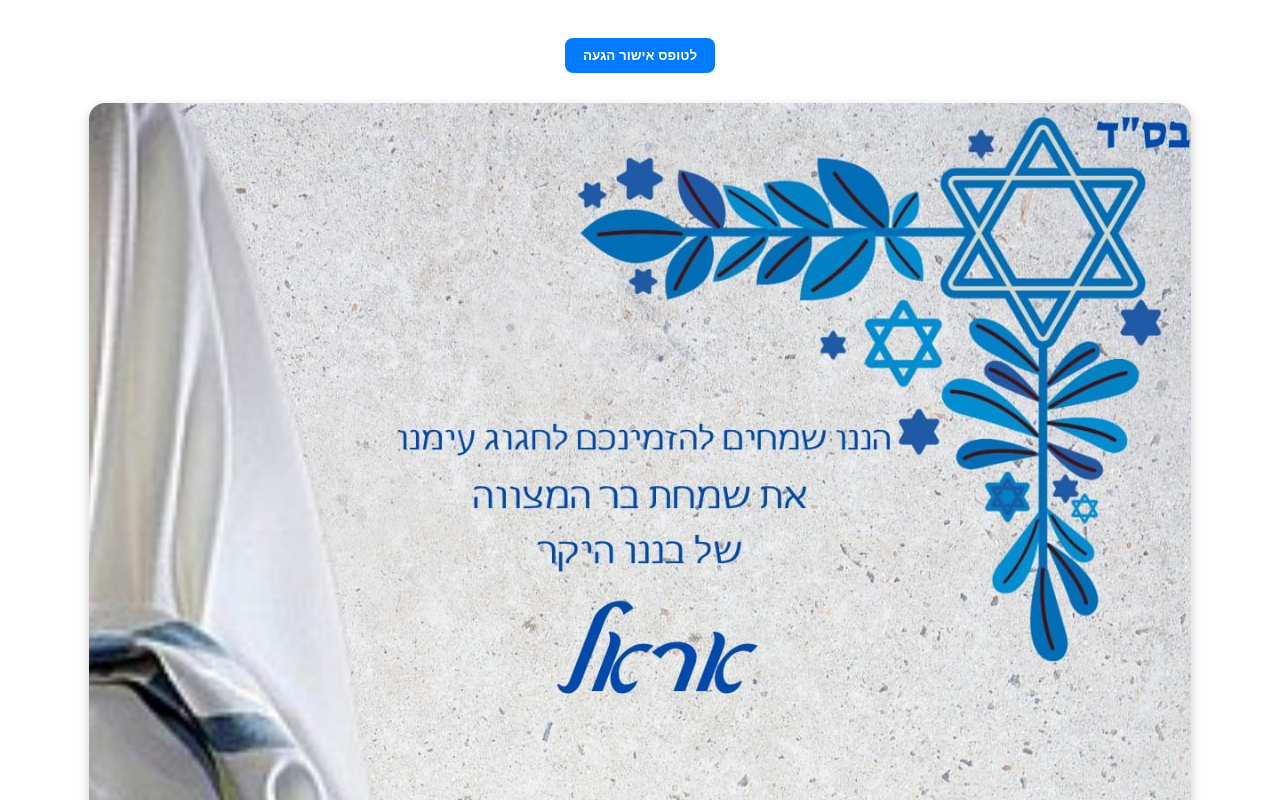
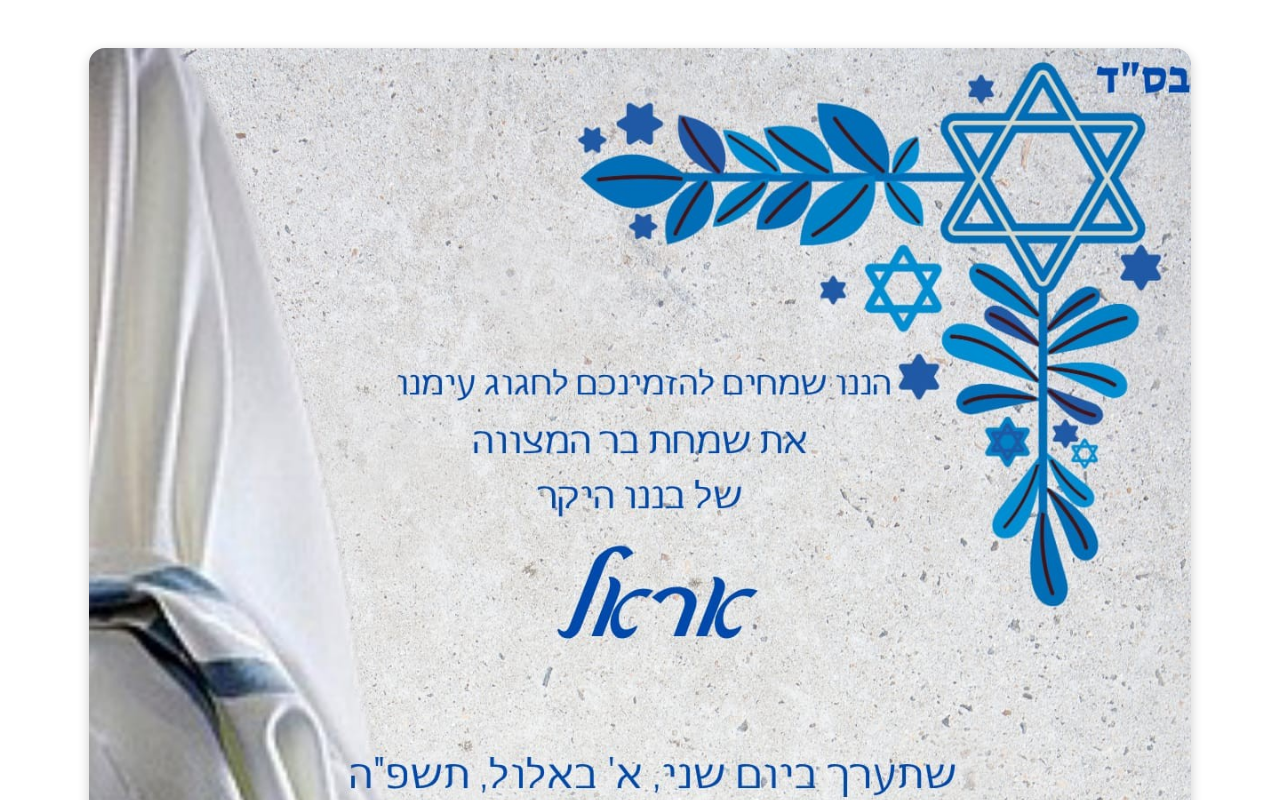
Before and after one commit to yaronby1/arel-bar-mitzvah1, a React (Create React App) app: page / in a window 1280 px wide. Shown: the top 800 px of the page. Built offline with nearby package versions, Linux system fonts and the light colour scheme; the HTML template or start-up script is replaced by a standard one.

Commit message:
הסרתי את הכפתור

```diff
--- a/src/App.jsx
+++ b/src/App.jsx
@@ -13,14 +13,11 @@ function App() {
   };
 
   return (
-    <div className="container">
-      {/* כפתור לטופס אישור הגעה */}
-      <button
-        onClick={() => window.open("https://forms.gle/abcd1234", "_blank")}
-        className="submit"
-      >
-        לטופס אישור הגעה
-      </button>
+  <div className="container">
+    {/* תמונה מתוך תיקיית public */}
+    <img src="/invite.jpg" alt="הזמנה" className="invite-image" />
+
+
 
       {/* תמונה מתוך public */}
       <img src="/invite.jpg" alt="הזמנה" className="invite-image" />
```
